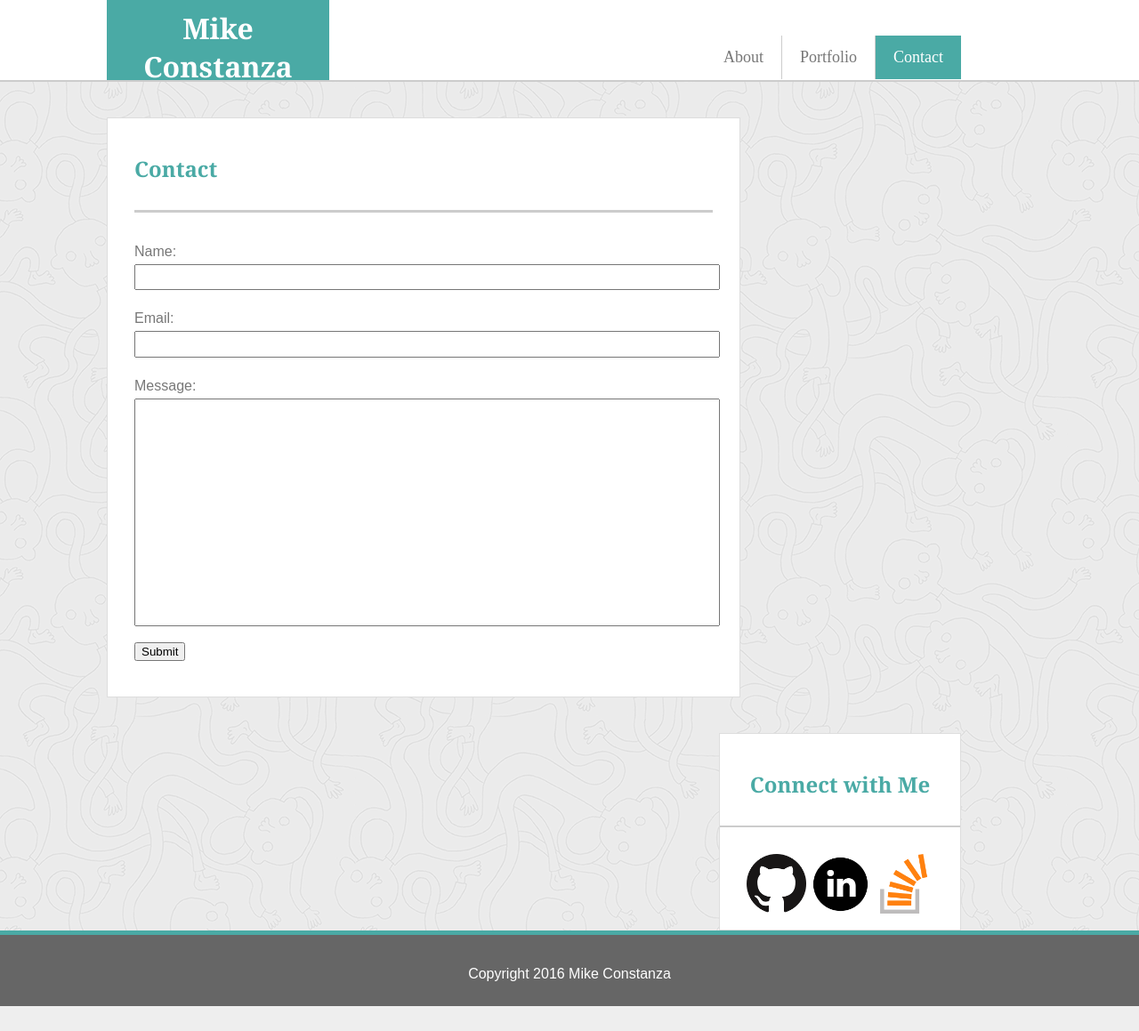
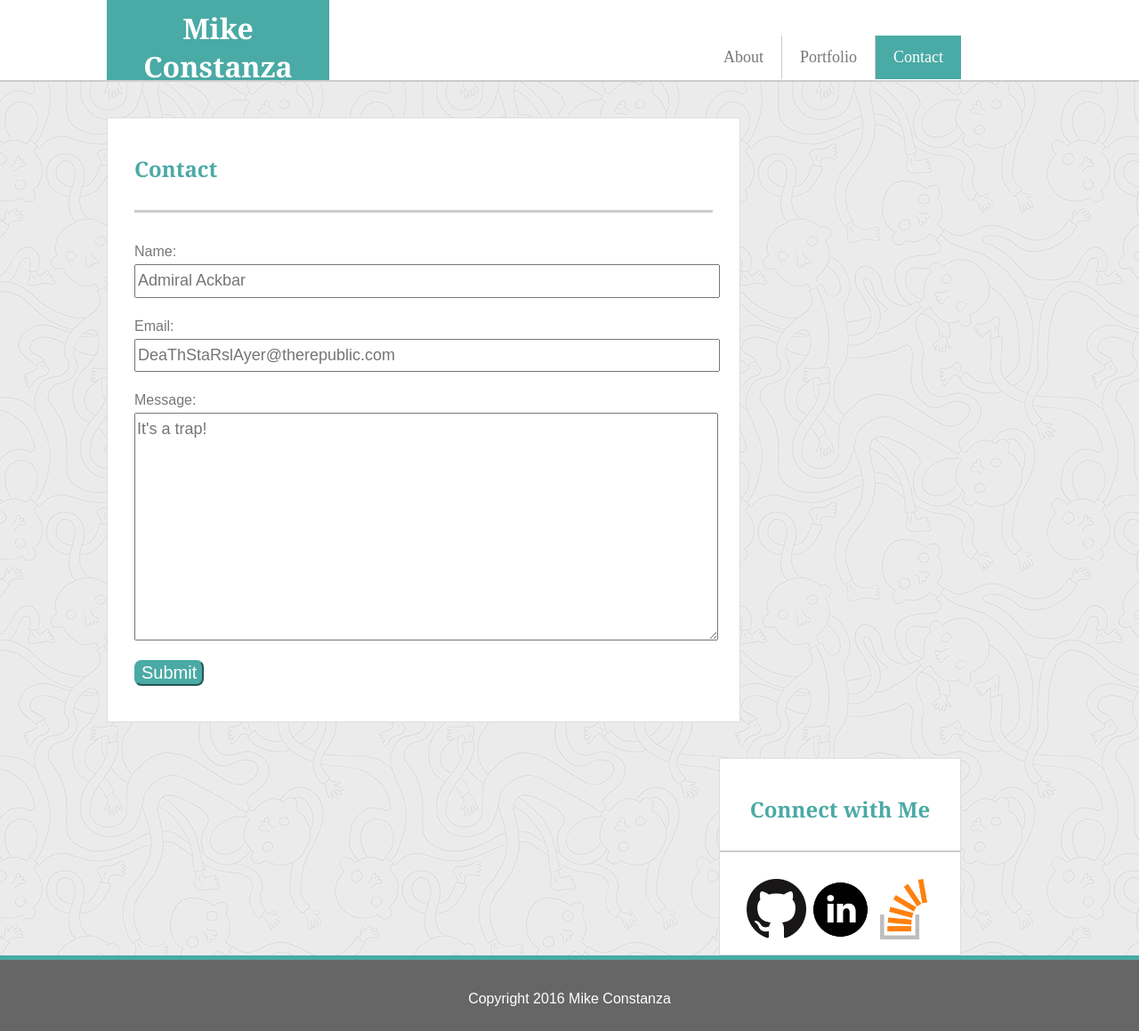
Before and after one commit to mconstanza/Basic-Portfolio, a PHP site: page /contact.html in a window 1280 px wide. Shown: the whole page at 89% size. Before the commit the page ends 1131 px from the top, so only its background shows below. Run offline with PHP 8.4, Linux system fonts and the light colour scheme.

Commit message:
All bonus activities are functioning. About to try css for background instead of HTML

```diff
--- a/assets/css/style.css
+++ b/assets/css/style.css
@@ -31,6 +31,7 @@ p {
 
 a{
 	text-decoration: none;
+	color: #4aaaa5;
 }
 
 
@@ -188,8 +189,34 @@ footer p {
 	line-height: 1.75em;
 }
 
+input[type="text"] {
+	font-family: 'Arial', 'Helvetica Neue', Helvetica, sans-serif;
+	font-size: 18px;
+}
+
+textarea{
+	font-family: 'Arial', 'Helvetica Neue', Helvetica, sans-serif;
+	font-size: 18px;
+}
+
+.form:focus {
+	border: 2px solid #4aaaa5;
+}
+
 #message-form {
 	height: 250px;
+}
+
+.button {
+	background-color: #4aaaa5;
+	color: white;
+	border-radius: 8px;
+	font-size: 20px;
+	border-color: #4aaaa5;
+}
+
+.button:hover {
+	background-color: #367c79;
 }
 
 /* PORTFOLIO PAGE */
--- a/contact.html
+++ b/contact.html
@@ -25,12 +25,13 @@
 
 					<form>
 						<p>Name: </p>
-						<input class="form" type="text" name="Name"><br><br><p>
+						<input class="form" type="text" name="Name" placeholder="Admiral Ackbar"><br><br><p>
 						Email: </p>
-						<input class="form" type="text" name="Email"><br><br>
+						<input class="form" type="text" name="Email" placeholder="DeaThStaRslAyer@therepublic.com"><br><br>
 						<p>Message: </p>
-						<input class="form" id="message-form" type="text" name="Message"><br><br>
-						<input type="submit" value="Submit">
+						<textarea name="message" class="form" id="message-form" placeholder="It's a trap!"></textarea>
+						<br><br>
+						<input class="button" type="submit" value="Submit">
 					</form>
 				</section>
 
@@ -40,8 +41,6 @@
 					<a href=#><img class="icon" src="assets/images/linkedin_circle.png" alt="LinkedIn"></a>
 					<a href=#><img class="icon" src="assets/images/stack_overflow.png" alt="Stack Overflow"></a>
 				</section>
-
-				<div class="push"></div>
 			</div>
 			<footer>
 				<p>Copyright 2016 Mike Constanza</p>
--- a/portfolio.html
+++ b/portfolio.html
@@ -85,8 +85,6 @@
 						<a href=#><img class="icon" src="assets/images/stack_overflow.png" alt="Stack Overflow"></a>
 					</div>
 				</section>
-
-				<div class="push"></div>
 			</div>
 			<footer>
 				<p>Copyright 2016 Mike Constanza</p>
```
